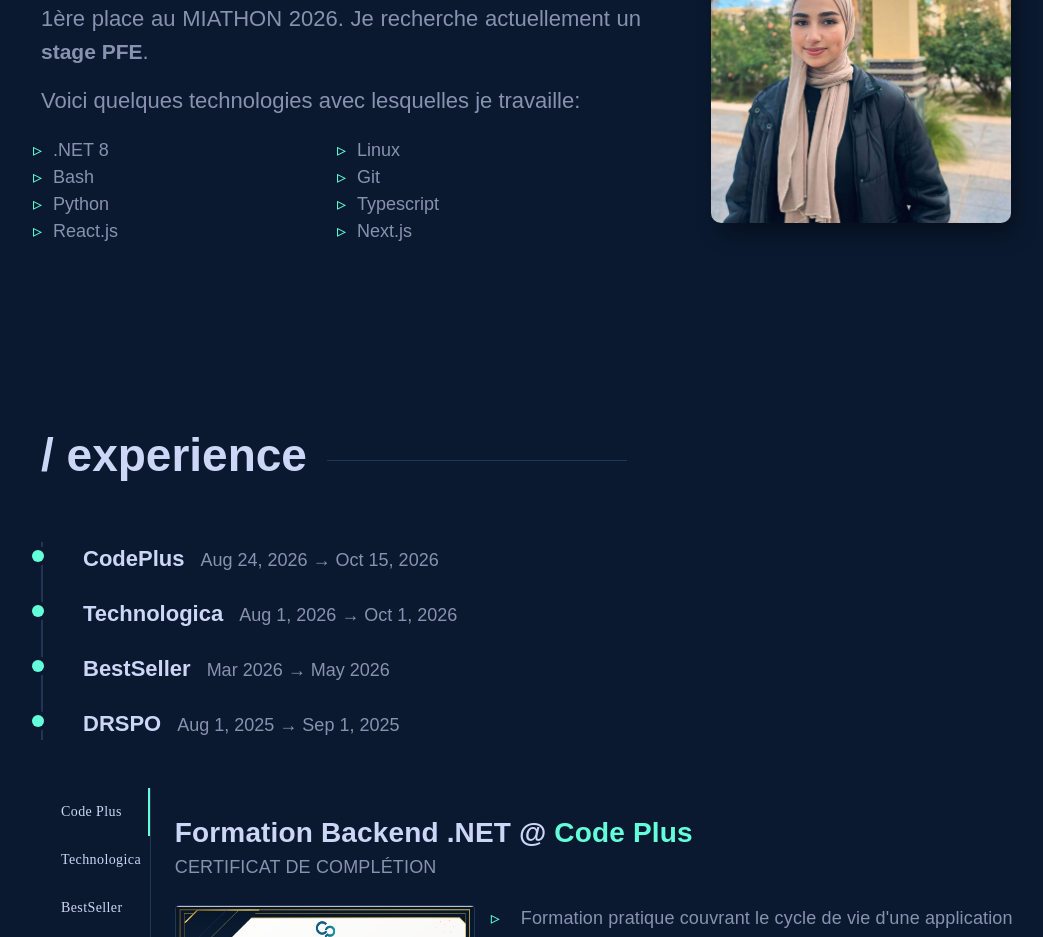
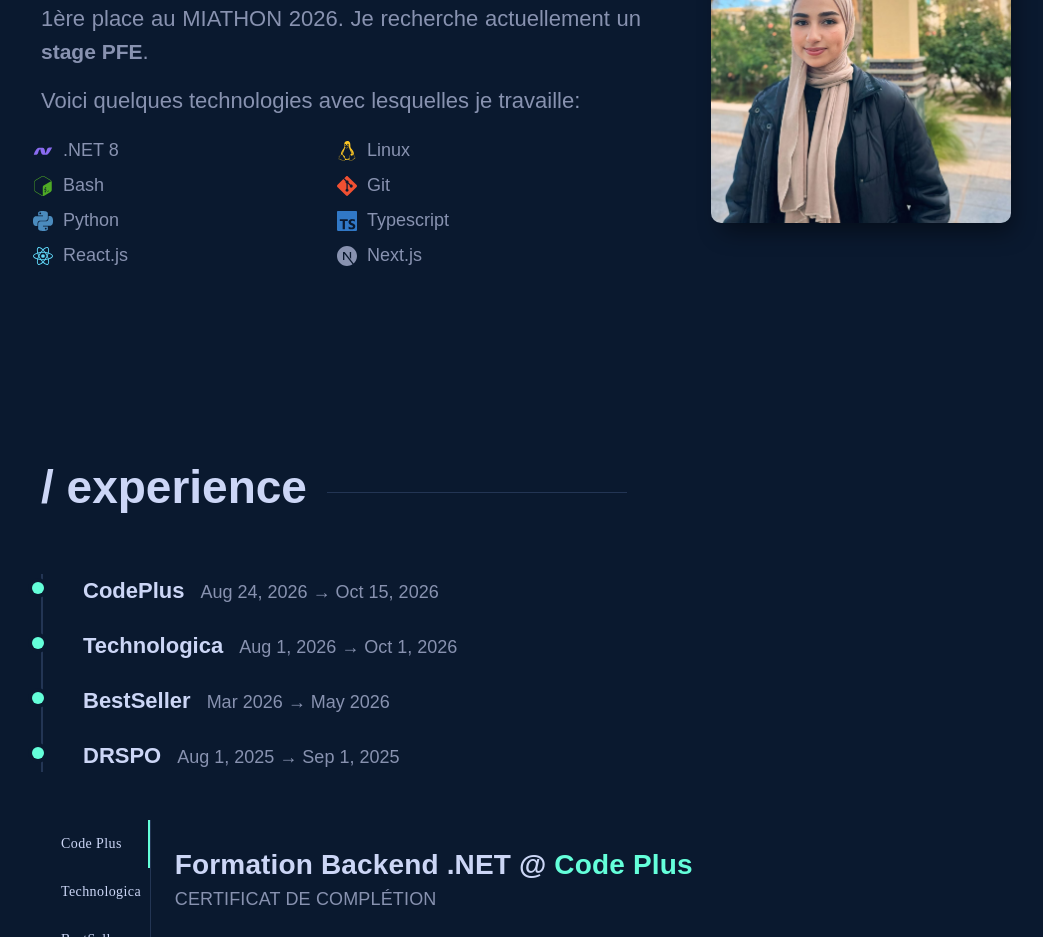
Before and after one commit to afnane05/My-Portfolio, a React (Vite) app: page / in a window 1280 px wide. Shown: the part 980-1917 px from the top of the page, without its empty margins (99-1142 px from the left). Built offline with nearby package versions, Linux system fonts and the light colour scheme; a web font is replaced by a local one.

Commit message:
add logos to technologies

```diff
--- a/src/components/Apropos.jsx
+++ b/src/components/Apropos.jsx
@@ -1,6 +1,22 @@
 import React from "react";
 import "../styles/Apropos.css";
 import FadeInSection from "./FadeInSection";
+import {
+  SiLinux, SiGnubash, SiGit, SiPython, SiTypescript, SiReact, SiNextdotjs,
+} from "react-icons/si";
+import { DiDotnet } from "react-icons/di";
+
+// Key = the exact text shown in the list below. No colour = follows the text colour.
+const TECH = {
+  ".NET 8":     { icon: DiDotnet,     color: "#8A6BF0" },
+  "Linux":      { icon: SiLinux,      color: "#FCC624" },
+  "Bash":       { icon: SiGnubash,    color: "#4EAA25" },
+  "Git":        { icon: SiGit,        color: "#F05032" },
+  "Python":     { icon: SiPython,     color: "#4B8BBE" },
+  "Typescript": { icon: SiTypescript, color: "#3178C6" },
+  "React.js":   { icon: SiReact,      color: "#61DAFB" },
+  "Next.js":    { icon: SiNextdotjs },
+};
 
 const Apropos = () => {
   const one = (
@@ -38,11 +54,18 @@
             {one}
             {"Voici quelques technologies avec lesquelles je travaille:"}
             <ul className="tech-stack">
-              {techStack.map((techItem, i) => (
-                <FadeInSection key={i} delay={(i + 1) * 100 + "ms"}>
-                  <li>{techItem}</li>
-                </FadeInSection>
-              ))}
+              {techStack.map((techItem, i) => {
+                const t = TECH[techItem];
+                const Icon = t && t.icon;
+                return (
+                  <FadeInSection key={techItem} delay={(i + 1) * 100 + "ms"}>
+                    <li>
+                      {Icon && <Icon size={20} color={t.color} aria-hidden="true" />}
+                      <span>{techItem}</span>
+                    </li>
+                  </FadeInSection>
+                );
+              })}
             </ul>
           </div>
           <div className="Apropos-image">
--- a/src/styles/Apropos.css
+++ b/src/styles/Apropos.css
@@ -18,17 +18,12 @@
 }
 
 .Apropos-description li {
-  position: relative;
-  padding-left: 20px;
+  display: flex;
+  align-items: center;
+  gap: 10px;
+  padding-bottom: 8px;
   font-size: 18px;
   color: var(--slate);
-}
-
-.Apropos-description li::before {
-  content: "▹    ";
-  color: var(--green-bright);
-  position: absolute;
-  left: 0;
 }
 
 .Apropos-content {
```
